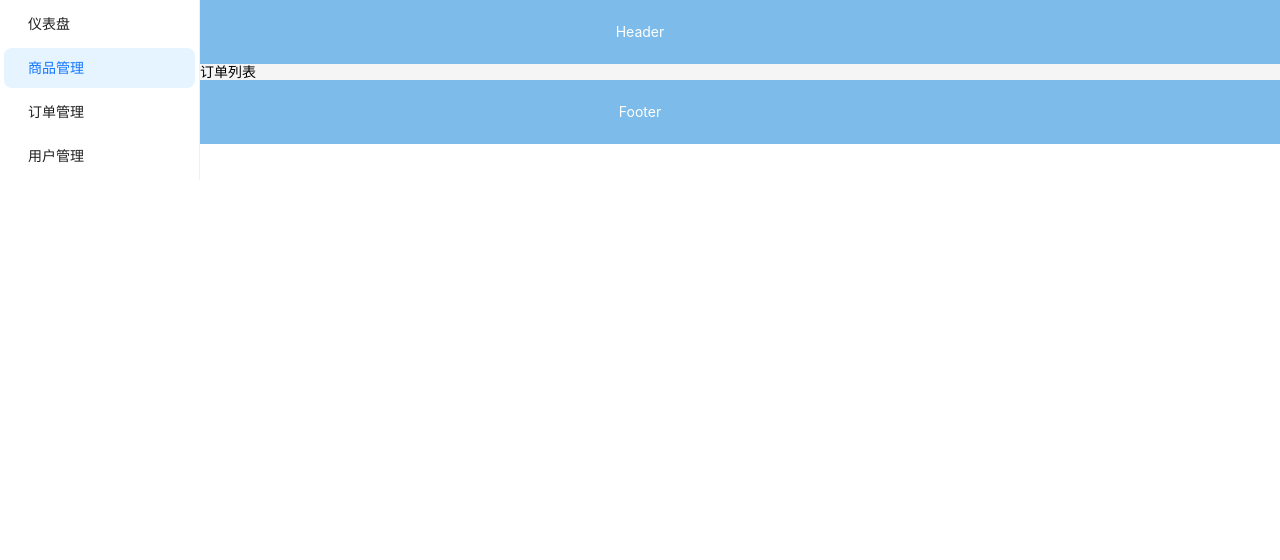
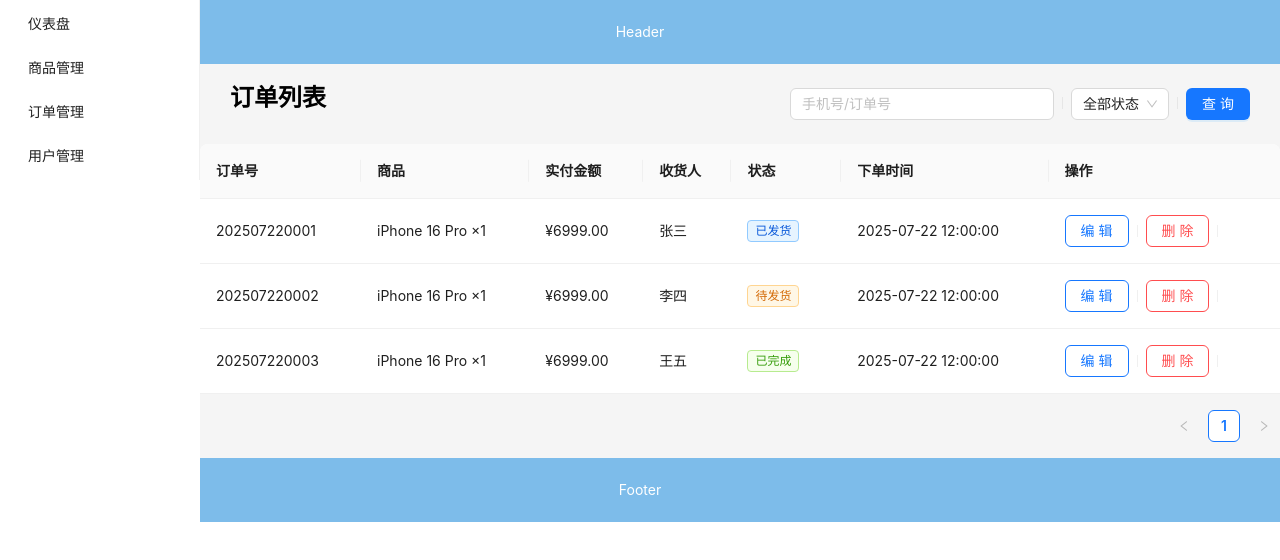
Before and after one commit to wjlzy00/vue-admin-demo, a Vue app: page /orders in a window 1280 px wide. Shown: the top 560 px of the page. Built offline with nearby package versions, Linux system fonts and the light colour scheme.

Commit message:
feat(订单管理): 添加订单列表页面及查询功能模块
- 添加订单列表页面完整实现，包括表格展示、状态筛选和搜索功能模块

```diff
--- a/src/layout/AdminLayout.vue
+++ b/src/layout/AdminLayout.vue
@@ -54,7 +54,7 @@ const siderStyle = {
 import { ref } from "vue";
 import router from "../router";
 
-const selectedKeys = ref(['/goods' || router.path]);
+const selectedKeys = ref([router.path]);
 
 const menuItems = [
   { key: '/dashboard', title: '仪表盘' },
--- a/src/views/OrderList.vue
+++ b/src/views/OrderList.vue
@@ -1 +1,249 @@
-<template><div>订单列表</div></template>
+<template>
+  <div class="title">
+    <h1>订单列表</h1>
+    <div class="search">
+    <a-input v-model:value="value" placeholder="手机号/订单号" />
+    <a-divider type="vertical" />
+    <a-select
+      ref="select"
+      v-model:value="value1"
+      style="width: 120px"
+      @focus="focus"
+      @change="handleChange"
+    >
+      <a-select-option value="All">全部状态</a-select-option>
+      <a-select-option value="DaiFuKuan">待付款</a-select-option>
+      <a-select-option value="DaiFaHuo">待发货</a-select-option>
+      <a-select-option value="YiFaHuo">已发货</a-select-option>
+      <a-select-option value="Yiwancheng">已完成</a-select-option>
+    </a-select>
+    <a-divider type="vertical" />
+    <a-button type="primary" @click="showDrawer">查询</a-button>
+    </div>
+  </div>
+  <a-table :columns="columns" :data-source="data">
+    <template #headerCell="{ column }">
+      <template v-if="column.key === 'orderNumber'">
+        <span> 订单号 </span>
+      </template>
+    </template>
+
+    <template #bodyCell="{ column, record }">
+      <template v-if="column.key === 'img'">
+        <img :src="record.img" alt="" width="50" />
+      </template>
+      <template v-if="column.key === 'name'">
+        <a>
+          {{ record.name }}
+        </a>
+      </template>
+      <template v-else-if="column.key === 'state'">
+        <span>
+          <a-tag :color="getStatusColor(record.state)">
+            {{ record.state }}
+          </a-tag>
+        </span>
+      </template>
+      <template v-else-if="column.key === 'action'">
+        <span>
+          <a-button type="primary" ghost>编辑</a-button>
+          <a-divider type="vertical" />
+          <a-button type="primary" danger ghost>删除</a-button>
+          <a-divider type="vertical" />
+        </span>
+      </template>
+    </template>
+  </a-table>
+</template>
+<script setup>
+import { ref, reactive } from "vue";
+import axios from "axios";
+
+const addGoods = async () => {
+  const res = await axios.post("/api/goods", form);
+  onClose();
+};
+
+const tagColor = {
+  待发货: "orange",
+  已发货: "blue",
+  已完成: "green",
+};
+
+const getStatusColor = (status) => {
+  return tagColor[status] || "orange";
+};
+
+const value1 = ref('All');
+const options1 = ref([
+  {
+    value: 'All',
+    label: '全部状态',
+  },
+  {
+    value: 'DaiFuKuan',
+    label: '待付款',
+  },
+  {
+    value: 'DaiFaHuo',
+    label: '待发货',
+  },
+  {
+    value: 'YiFaHuo',
+    label: '已发货',
+  },
+  {
+    value: 'Yiwancheng',
+    label: '已完成',
+  },
+]);
+const columns = [
+  {
+    name: "Order_number",
+    dataIndex: "orderNumber",
+    key: "orderNumber",
+  },
+  {
+    title: "商品",
+    dataIndex: "goods",
+    key: "goods",
+  },
+  {
+    title: "实付金额",
+    dataIndex: "amount",
+    key: "amount",
+  },
+  {
+    title: "收货人",
+    key: "consignee",
+    dataIndex: "consignee",
+  },
+  {
+    title: "状态",
+    dataIndex: "state",
+    key: "state",
+  },
+  {
+    title: "下单时间",
+    dataIndex: "time",
+    key: "time",
+  },
+  {
+    title: "操作",
+    key: "action",
+  },
+];
+const data = [
+  {
+    key: "1",
+    orderNumber: "202507220001",
+    goods: "iPhone 16 Pro ×1",
+    amount: "¥6999.00",
+    consignee: "张三",
+    state: "已发货",
+    time: "2025-07-22 12:00:00",
+    action: "编辑",
+  },
+  {
+    key: "2",
+    orderNumber: "202507220002",
+    goods: "iPhone 16 Pro ×1",
+    amount: "¥6999.00",
+    consignee: "李四",
+    state: "待发货",
+    time: "2025-07-22 12:00:00",
+    action: "编辑",
+  },
+  {
+    key: "3",
+    orderNumber: "202507220003",
+    goods: "iPhone 16 Pro ×1",
+    amount: "¥6999.00",
+    consignee: "王五",
+    state: "已完成",
+    time: "2025-07-22 12:00:00",
+    action: "编辑",
+  },
+];
+
+const form = reactive({
+  name: "",
+  url: "",
+  price: "",
+  inventory: "",
+  tags: [],
+  state: null,
+});
+const rules = {
+  name: [
+    {
+      required: true,
+      message: "请输入商品名称/编码",
+    },
+  ],
+  url: [
+    {
+      required: true,
+      message: "请输入图片地址",
+    },
+  ],
+  price: [
+    {
+      required: true,
+      message: "请输入价格",
+    },
+  ],
+  inventory: [
+    {
+      required: true,
+      message: "请输入库存数量",
+    },
+  ],
+  state: [
+    {
+      required: true,
+      message: "请选择状态",
+    },
+  ],
+  tags: [
+    {
+      required: true,
+      message: "请选择标签",
+      type: "array",
+      min: 1,
+    },
+  ],
+};
+const open = ref(false);
+const showDrawer = () => {
+  open.value = true;
+};
+const onClose = () => {
+  open.value = false;
+  form.name = "";
+  form.url = "";
+  form.price = "";
+  form.inventory = "";
+  form.tags = [];
+  form.state = null;
+};
+</script>
+
+<style>
+.title {
+  display: flex;
+  justify-content: space-between;
+  align-items: center;
+  margin: 20px 30px;
+}
+
+.title h1 {
+  font-size: 24px;
+  font-weight: 600;
+}
+
+.search {
+  display: flex;
+  align-items: center;
+}
+</style>
```
